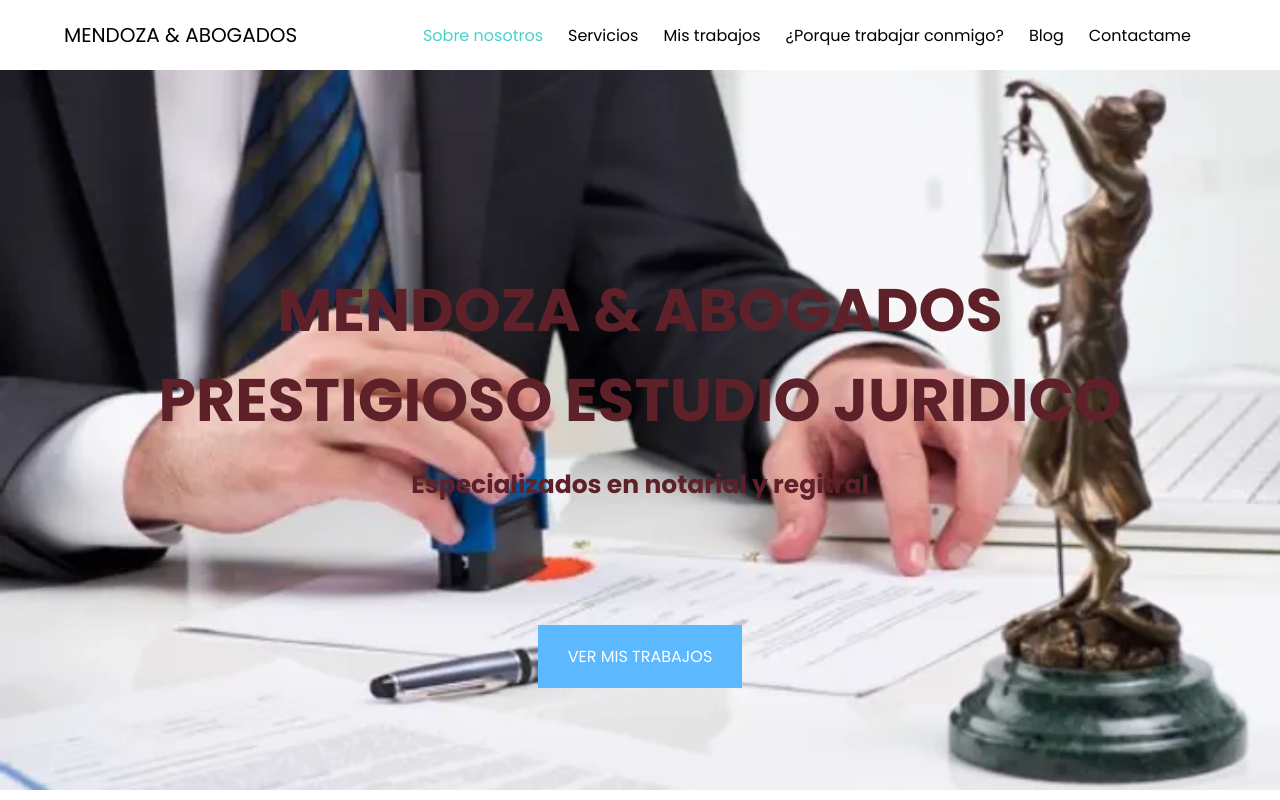
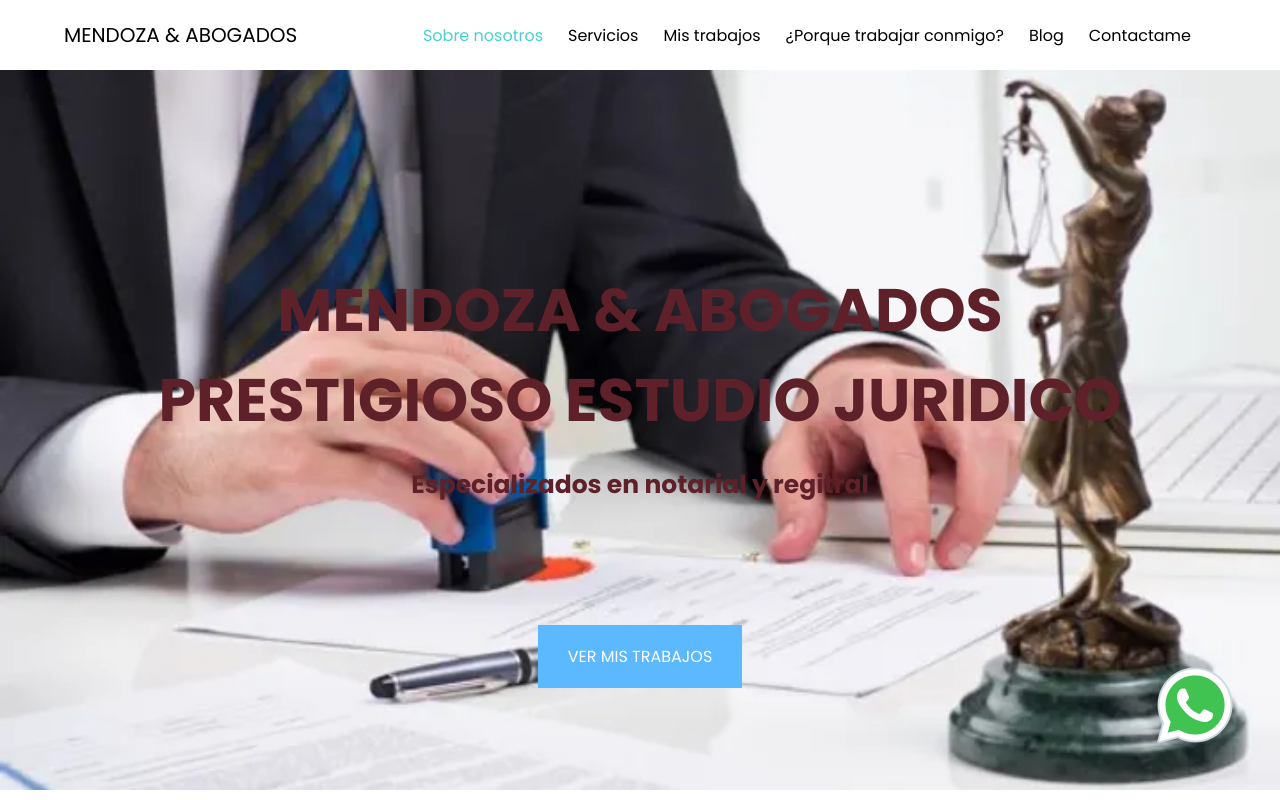
Before and after one commit to FrankAbad21/mendozayabogados, a plain HTML site: page mendozayabogados/index.html in a window 1280 px wide. Shown: the top 800 px of the page. Drawn offline with Linux system fonts and the light colour scheme.

Commit message:
add icon whatsapp

```diff
--- a/mendozayabogados/index.html
+++ b/mendozayabogados/index.html
@@ -177,6 +177,12 @@
         </div>
       </section>
 
+      <section id="whatsapp">
+        <a href="https://wa.me/51955903962">
+            <img src="whatsapp-90.png" alt="whatsapp mendoza">
+        </a>
+      </section>
+
 
       <script src="owlcarousel/jquery.min.js"></script>
       <script src="owlcarousel/owl.carousel.min.js"></script>
--- a/mendozayabogados/style.css
+++ b/mendozayabogados/style.css
@@ -214,3 +214,10 @@ span {
     transform: scale(1.4);
     display: inline-block;
 }
+
+#whatsapp a {
+    background: none;
+    position: fixed;
+    right: 10px;
+    top: 80%;
+}
```
Also changed, not shown: mendozayabogados/whatsapp-90.png (added).
